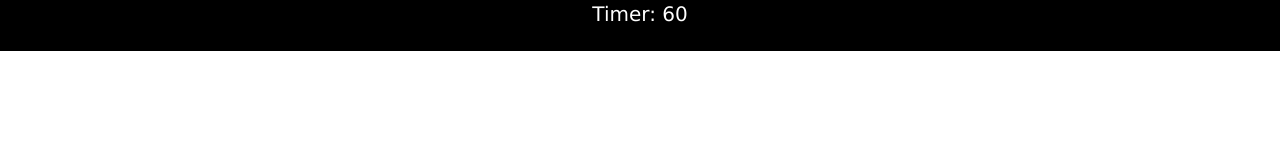
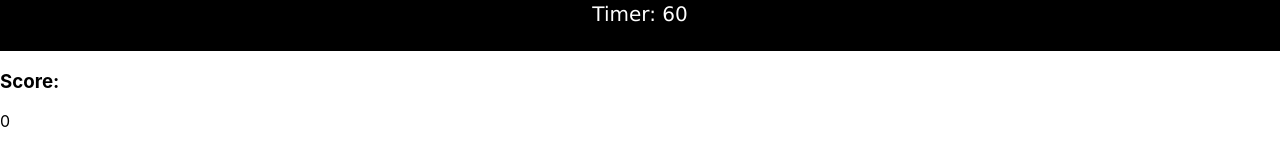
Before and after one commit to ayahkh/react-api-app, a React (Create React App) app in the folder react-api-app/: page / in a window 1280 px wide. Shown: the part 151-316 px from the top of the page. Built offline with nearby package versions, Linux system fonts and the light colour scheme.

Commit message:
score added to the application

```diff
--- a/react-api-app/src/App.js
+++ b/react-api-app/src/App.js
@@ -6,12 +6,17 @@ import FirstElement from "../src/components/githubSearch/start/InputStart";
 function App() {
   const [data, setData] = React.useState(null);
   const [display, setDisplay] = React.useState(false);
+  let [score, setScore] = React.useState(0);
   return (
     <div>
       <div>
-        <FirstElement setData={setData} setDisplay={setDisplay} />
+        <FirstElement setData={setData} setDisplay={setDisplay} score={score} />
       </div>
-      <div>{display ? <GameWindow data={data} /> : null}</div>
+      <div>
+        {display ? (
+          <GameWindow data={data} setScore={setScore} score={score} />
+        ) : null}
+      </div>
     </div>
   );
 }
--- a/react-api-app/src/components/gameWindow/gameWindow.js
+++ b/react-api-app/src/components/gameWindow/gameWindow.js
@@ -1,11 +1,11 @@
 import React from "react";
 import "./gameWindow.css";
-import {ImageUrl} from "./main";
+import { ImageUrl } from "./main";
 import AvatarImage from "./showData/avatarImage/avatarImage";
 import UserName from "./showData/userName/userName";
 import SubmitSection from "./submitSection/SubmitSection";
 
-const GameWindow = ({ data }) => {
+const GameWindow = ({ data, setScore, score }) => {
   const { avatar_url, name } = data;
   return (
     <div id="gameWindow" class="all">
@@ -18,8 +18,8 @@ const GameWindow = ({ data }) => {
       </section>
       <section class="game">
         <h1>Guess the IMG</h1>
-        <ImageUrl  />
-        <SubmitSection />
+        <ImageUrl />
+        <SubmitSection setScore={setScore} score={score} />
       </section>
     </div>
   );
--- a/react-api-app/src/components/gameWindow/results/score/score.js
+++ b/react-api-app/src/components/gameWindow/results/score/score.js
@@ -1,9 +1,11 @@
-import React from './react';
-import './style.css';
+import React from "react";
+import "./style.css";
 
-export const Score = (recentScore) => (
-<div>
+const Score = ({ recentScore }) => (
+  <div>
     <h3>Score: </h3>
     <label>{recentScore}</label>
-</div>
+  </div>
 );
+
+export default Score;
--- a/react-api-app/src/components/gameWindow/submitSection/SubmitSection.js
+++ b/react-api-app/src/components/gameWindow/submitSection/SubmitSection.js
@@ -1,23 +1,20 @@
 import React, { useState } from "react";
 import "./submitSection.css";
-import {selectTag} from '../main'
+import { selectTag } from "../main";
 import Submit from "./submit/Submit";
 import Answer from "./answer/Answer";
 
-const SubmitSection = () => {
+const SubmitSection = ({ setScore, score }) => {
   const [answer, setAnswer] = useState("");
 
-const checkSolution=()=>{
-  for(var i=0 ; i<selectTag.length ; i++)
-  {
-    if({answer}.answer === selectTag[i])
-    {
-      console.log("true answer");
-
+  const checkSolution = () => {
+    for (var i = 0; i < selectTag.length; i++) {
+      if ({ answer }.answer === selectTag[i]) {
+        console.log("true answer");
+        setScore(score + 1);
+      }
     }
-
-  }
-}
+  };
 
   return (
     <div id="submitSection">
--- a/react-api-app/src/components/githubSearch/start/InputStart.js
+++ b/react-api-app/src/components/githubSearch/start/InputStart.js
@@ -1,10 +1,11 @@
 import React from "react";
 import Timer from "../../gameWindow/timer/timer";
+import Score from "../../gameWindow/results/score/score";
 
 import "./style.css";
 import GetGithubData from "../../../getData/githubData";
 
-const MyFunctionalComponentFunction = ({ setData, setDisplay }) => {
+const MyFunctionalComponentFunction = ({ setData, setDisplay, score }) => {
   const [input, setInput] = React.useState("");
   let [time, setTime] = React.useState(60);
 
@@ -51,6 +52,9 @@ const MyFunctionalComponentFunction = ({ setData, setDisplay }) => {
       <section id="timer">
         <Timer seconds={time} />
       </section>
+      <section>
+        <Score recentScore={score} />
+      </section>
     </div>
   );
 };
```
